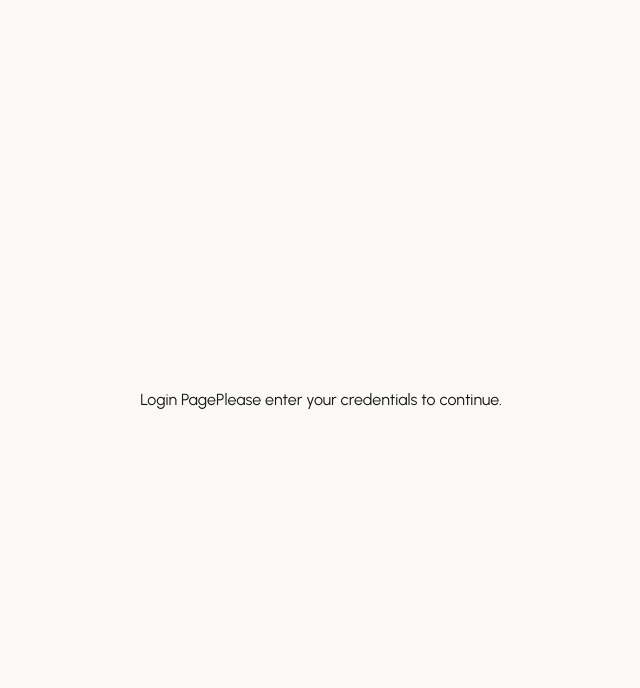
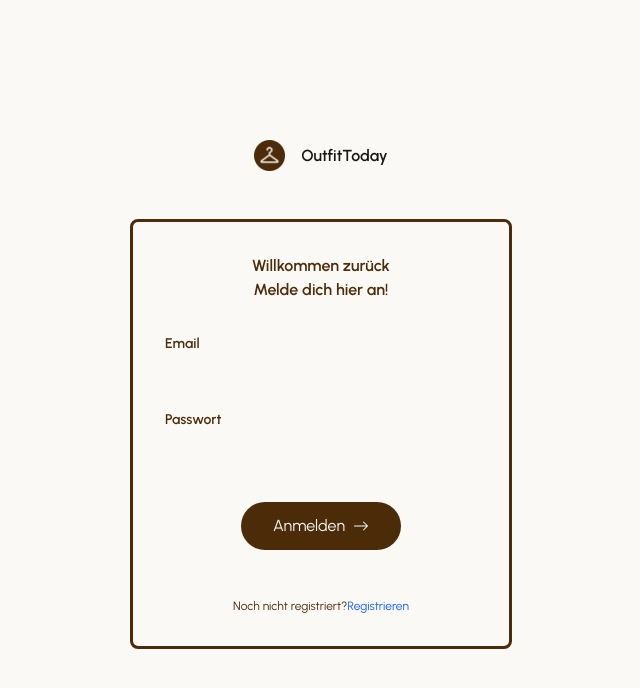
Before and after one commit to im23-pilzm/outfit-today, a Next.js app: page /login in a window 1280 px wide. Shown: the top 688 px of the page, without its empty margins (319-959 px from the left). Built offline with nearby package versions, Linux system fonts and the light colour scheme.

Commit message:
Finished styling login page + implemented client side login logic

```diff
--- a/app/login/page.jsx
+++ b/app/login/page.jsx
@@ -1,10 +1,100 @@
-import React from "react";
+"use client";
+import Link from "next/link";
+import Image from "next/image";
+import { FormEvent, useState } from 'react'
+import { useRouter } from 'next/navigation'
 
 export default function LoginPage() {
+    const router = useRouter();
+    const [error, setError] = useState("");
+
+    async function handleSubmit(event) {
+        event.preventDefault();
+        setError("");
+
+        const formData = new FormData(event.currentTarget);
+        const email = formData.get("email");
+        const password = formData.get("password");
+
+        try {
+            console.log('Sending login request...');
+            const response = await fetch("/api/auth/login", {
+                method: "POST",
+                headers: {
+                    "Content-Type": "application/json",
+                },
+                body: JSON.stringify({
+                    email,
+                    password
+                })
+            });
+
+            const data = await response.json();
+            console.log('Response:', data);
+
+            if (response.ok) {
+                router.push("/new_profile");
+            } else {
+                setError(data.error || "Login failed. Please try again.");
+            }
+        } catch (error) {
+            console.error('Error during login:', error);
+            setError("An error occurred during login. Please try again.");
+        }
+    }
     return (
-        <div style={{ minHeight: "100vh", display: "flex", alignItems: "center", justifyContent: "center" }}>
-            <h1>Login Page</h1>
-            <p>Please enter your credentials to continue.</p>
-        </div>
+        <>
+            <div className="flex justify-center items-center mt-35">
+                <Image
+                    src="/hanger.png"
+                    alt="HangerIcon"
+                    height={31}
+                    width={31}
+                />
+                <p className="ml-4 font-semibold">OutfitToday</p>
+            </div>
+
+            <div className="flex justify-center items-center mt-12 text-[#4C2B08]">
+                <form onSubmit={handleSubmit} className="border-3 border-[#4C2B08] rounded-lg p-8 w-1xl">
+                    <p className="flex justify-center items-center text-center mb-8 font-semibold">Willkommen zurück<br />Melde dich hier an!</p>
+                    <div className="flex flex-col items-center justify-center">
+                        <div className="flex flex-col items-center justify-center gap-6">
+                            <div className="flex flex-col items-center justify-center w-78">
+                                <label htmlFor="email" className="self-start w-full text-left text-sm font-semibold">Email</label>
+                                <input type="email" name="email" required className="border-[1.5] border-[#4C2B08] rounded-lg py-1 w-full" />
+                            </div>
+                            <div className="flex flex-col items-center justify-center w-78">
+                                <label htmlFor="password" className="self-start w-full text-left text-sm font-semibold">Passwort</label>
+                                <input type="password" name="password" required className="border-[1.5] border-[#4C2B08] rounded-lg py-1 w-full" />
+                            </div>
+                        </div>
+                        <button
+                            className="px-8 py-3 bg-[#4C2B08] text-[#FAF9F6] flex items-center gap-2 rounded-full transition duration-150 hover:bg-[#6B3F13] group mt-10"
+                            type="submit"
+                        >
+                            Anmelden
+                            <svg
+                                xmlns="http://www.w3.org/2000/svg"
+                                width="16"
+                                height="16"
+                                fill="currentColor"
+                                className="bi bi-arrow-right transition-transform duration-200 group-hover:translate-x-2"
+                                viewBox="0 0 16 16"
+                            >
+                                <path fillRule="evenodd" d="M1 8a.5.5 0 0 1 .5-.5h11.793l-3.147-3.146a.5.5 0 0 1 .708-.708l4 4a.5.5 0 0 1 0 .708l-4 4a.5.5 0 0 1-.708-.708L13.293 8.5H1.5A.5.5 0 0 1 1 8" />
+                            </svg>
+                        </button>
+                        <p className="mt-12 text-xs">
+                            Noch nicht registriert?
+                            <Link href="/register" className="text-blue-600 hover:underline">
+                                Registrieren
+                            </Link>
+                        </p>
+                    </div>
+
+                </form>
+            </div>
+
+        </>
     );
 }
```
